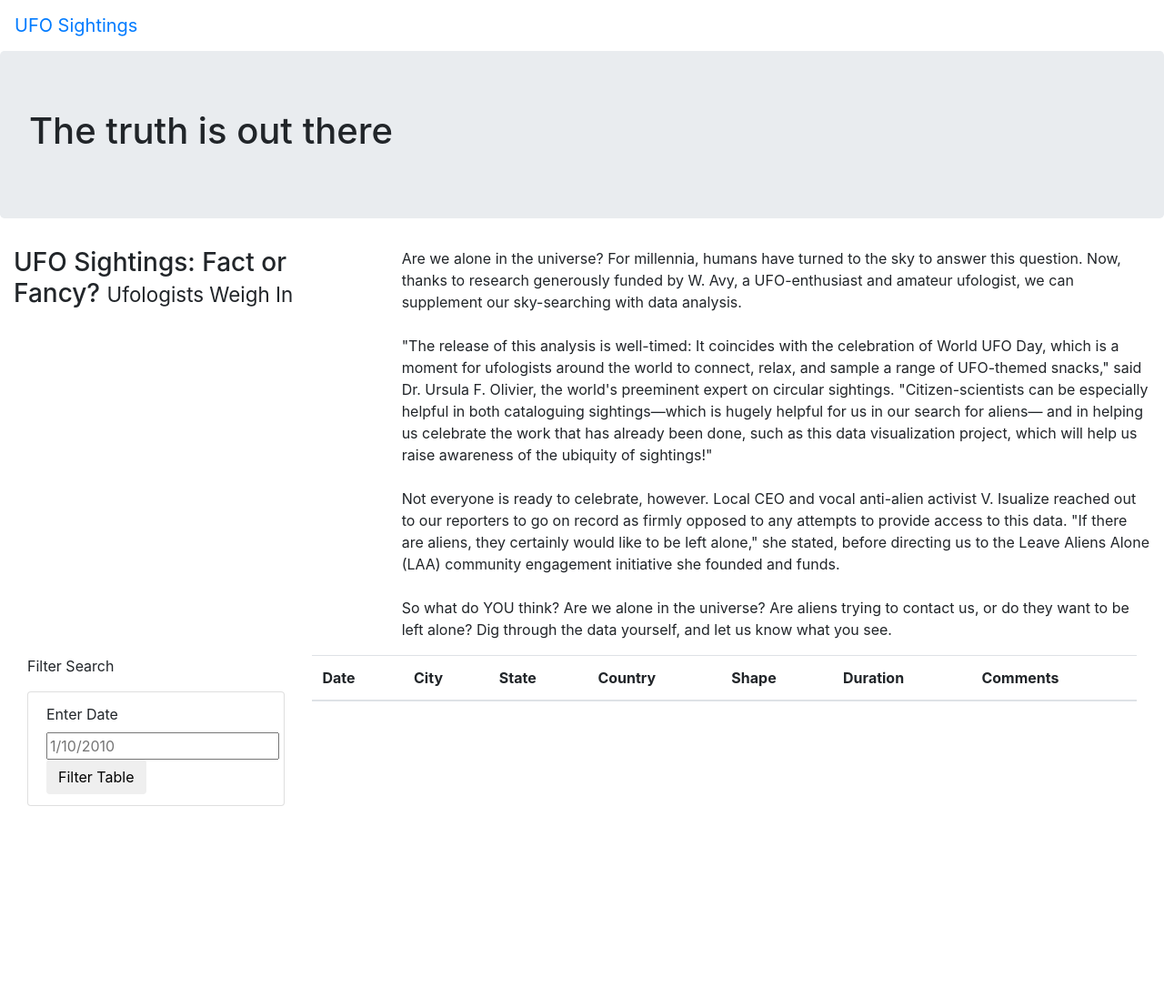
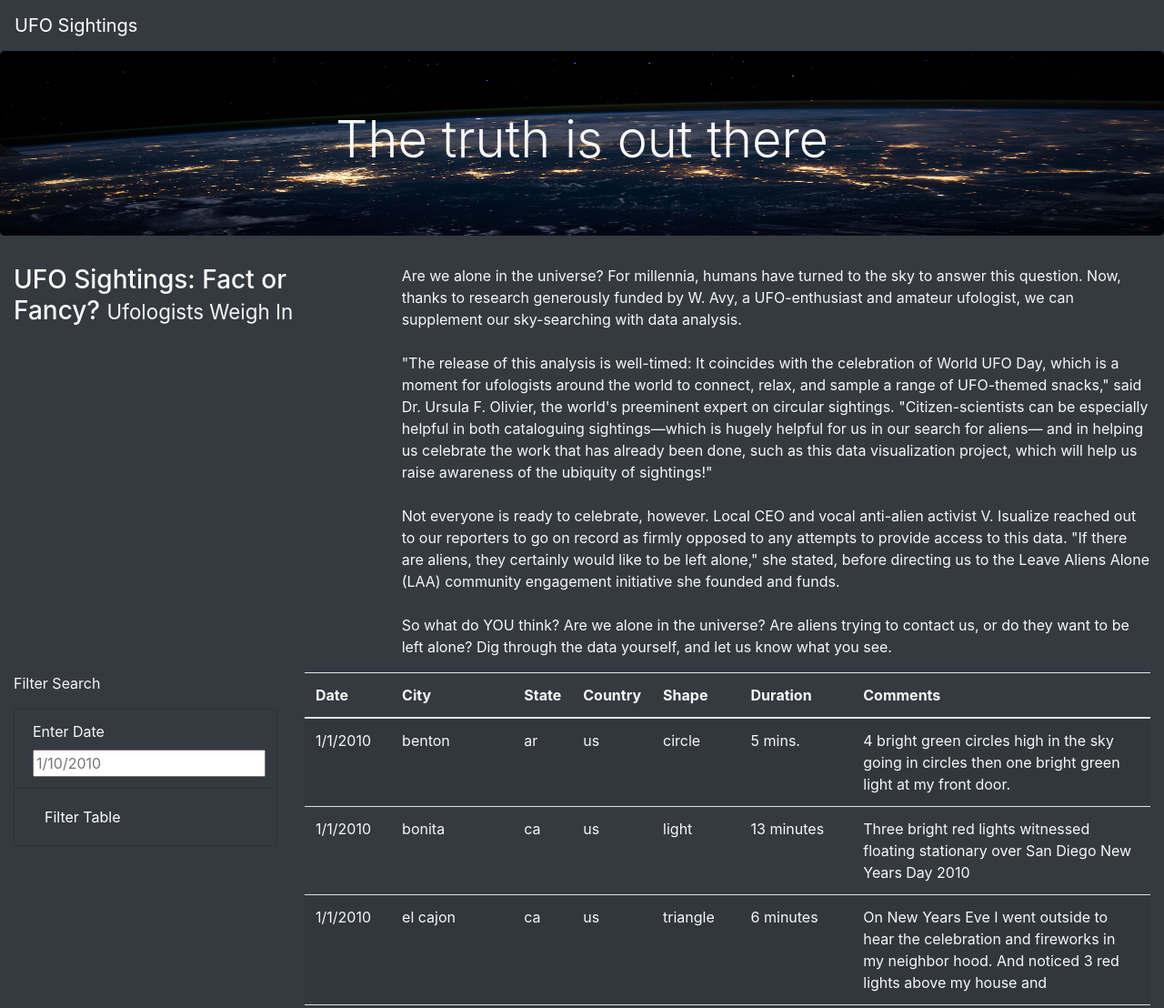
Before and after one commit to LLeyva-bot/UFOs, a plain HTML site: page index.html in a window 1280 px wide. Shown: the top 1108 px of the page at 91% size. Before the commit the page ends 886 px from the top, so only its background shows below. Drawn offline with nearby package versions, Linux system fonts and the light colour scheme.

Commit message:
added updated index.html and style.css

```diff
--- a/index.html
+++ b/index.html
@@ -15,16 +15,16 @@
     <!-- Link to stylesheet  -->
     <link rel="stylesheet" href="static/css/style.css">
 </head>
-<body>
+<body class="bg-dark">
     <div class="wrapper">
         <!-- Navigation bar -->
-        <nav class="navbar navbar-expand-lg">
+        <nav class="navbar navbar-dark bg-dark navbar-expand-lg">
             <a class="navbar-brand" href="index.html">UFO Sightings</a>
         </nav>
     </div>
     <!-- Page header jumbotron -->
     <div class="jumbotron">
-        <h1>The truth is out there</h1>
+        <h1 class="display-4">The truth is out there</h1>
     </div>
     <!-- Container for paragraph and article titles -->
     <div class="container-fluid">
@@ -55,19 +55,23 @@
                 </p>
             </div>
         </div>
+    </div>
     <!-- Container for filter section and table -->
     <div class="container-fluid">
         <div class="row">
             <!-- Filters section -->
             <div class="col-md-3">
-                <form>
+                <form class="bg-dark">
                     <p>Filter Search</p>
-                    <ul class="list-group">
+                    <ul class="list-group bg-dark">
                         <!-- Date filter input -->
-                        <li class="list-group-item">
+                        <li class="list-group-item bg-dark">
                             <label for="date">Enter Date</label>
                             <input type="text" placeholder="1/10/2010" id="datetime" />
-                            <button id="filter-btn" type="button" class="btn btn-default">Filter Table</button>
+                        </li>
+                        <!-- Button -->
+                        <li class="list-group-item bg-dark">
+                            <button id="filter-btn" type="button" class="btn btn-dark">Filter Table</button>
                         </li>
                     </ul>
                 </form>
@@ -89,5 +93,11 @@
                     <tbody></tbody>
                 </table>
             </div>
+        </div>
+    </div>
+    <!-- Connect to data and app files -->
+    <script src="https://cdnjs.cloudflare.com/ajax/libs/d3/4.11.0/d3.js"></script>
+    <script src="static/js/data.js"></script>
+    <script src="static/js/app.js"></script>
 </body>
 </html>
--- a/static/css/style.css
+++ b/static/css/style.css
@@ -0,0 +1,9 @@
+body {
+
+    color:#f7f7f7;
+  }
+.jumbotron {
+    background-image: url("../images/nasa.jpg");
+    background-size: 100% 100%;
+    text-align: center;
+  }
```
Also changed, not shown: static/images/nasa.jpg (added). Lines whose indentation alone changed are shown as unchanged.
